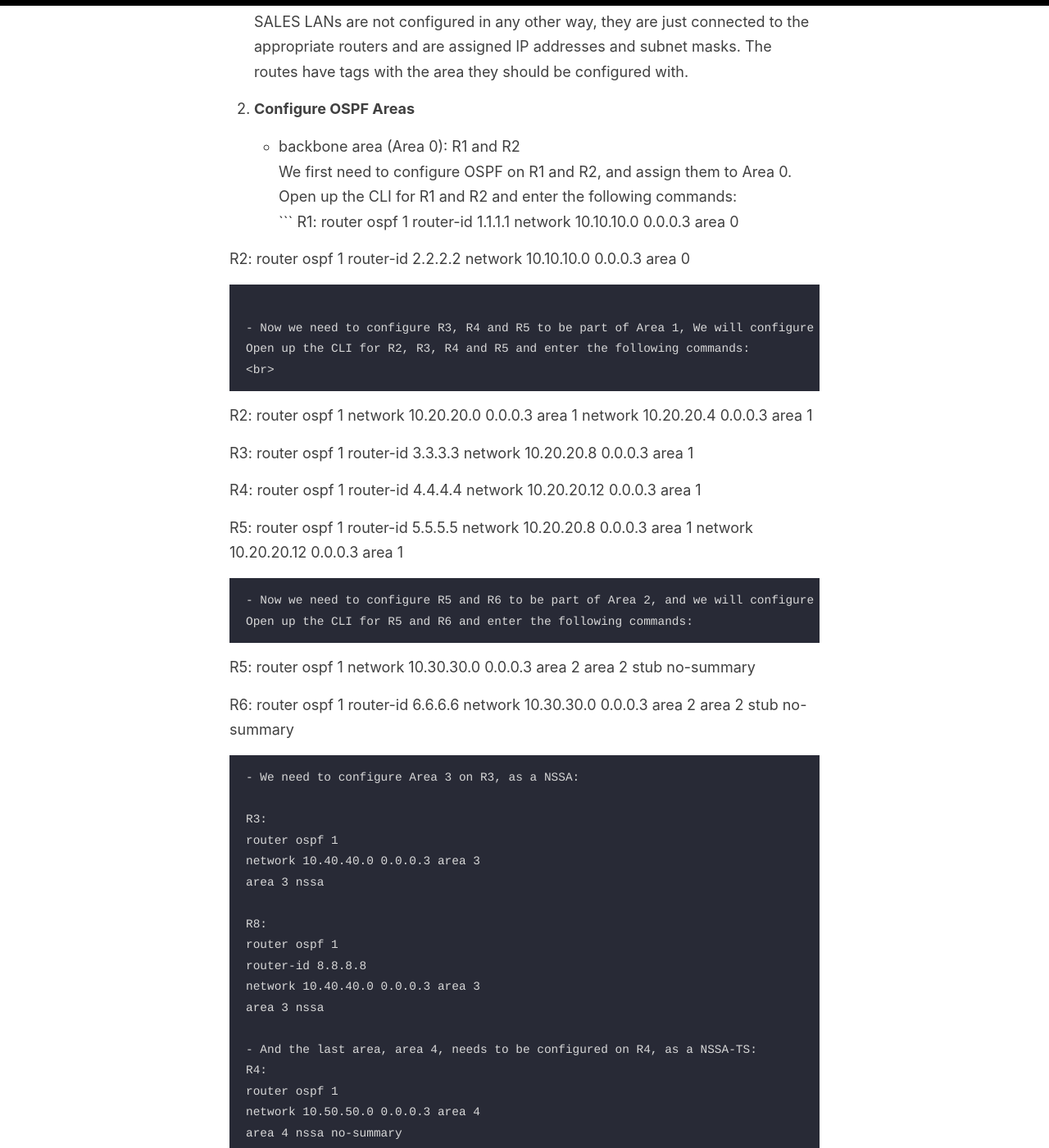
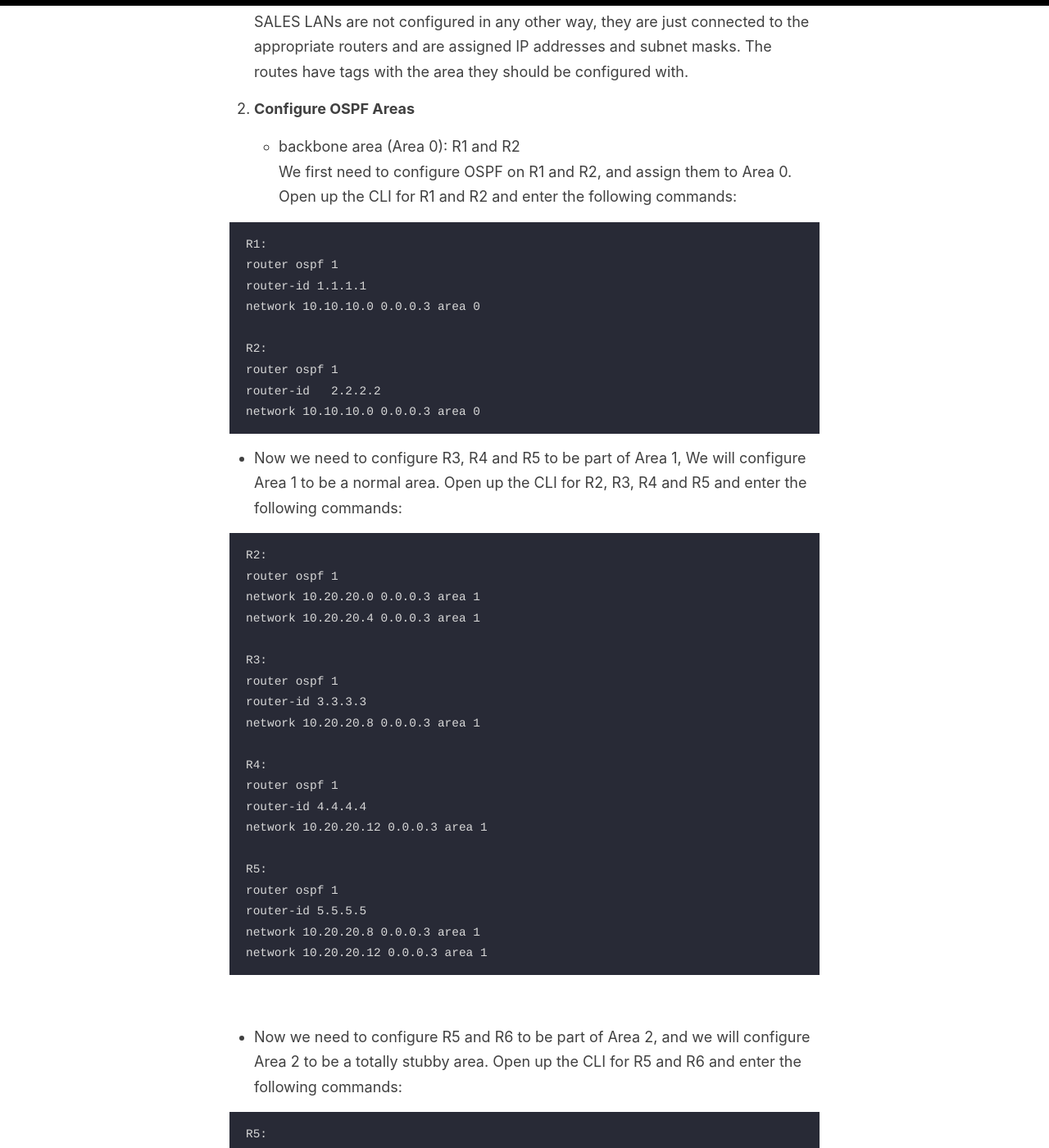
Before and after one commit to dannebrob/dannebrob.github.io, a Jekyll site: the page built from _posts/2026-03-18-CML-bitsize-labs-OSPF-Stub-Area-Lab.md, in a window 1280 px wide and 1400 px high, scrolled down 2295 px. Shown: the whole window at 82% size. Built offline with Jekyll 4.4.1, drawn with Linux system fonts in a browser that asks for light colours; our own code applies the rules of GitHub Pages for plain Markdown files; some of the changed text lies outside the part shown.

Commit message:
Sync lab MD files and root images

````diff
--- a/_posts/2026-03-18-CML-bitsize-labs-OSPF-Stub-Area-Lab.md
+++ b/_posts/2026-03-18-CML-bitsize-labs-OSPF-Stub-Area-Lab.md
@@ -48,6 +48,7 @@ The HR, IT and SALES LANs are not configured in any other way, they are just con
 We first need to configure OSPF on R1 and R2, and assign them to Area 0.
 Open up the CLI for R1 and R2 and enter the following commands:
 <br>
+
 ```
 R1:
 router ospf 1
@@ -63,6 +64,7 @@ network 10.10.10.0 0.0.0.3 area 0
 - Now we need to configure R3, R4 and R5 to be part of Area 1, We will configure Area 1 to be a normal area.
 Open up the CLI for R2, R3, R4 and R5 and enter the following commands:
 <br>
+
 ```
 R2:
 router ospf 1
@@ -84,10 +86,11 @@ router ospf 1
 router-id 5.5.5.5
 network 10.20.20.8 0.0.0.3 area 1
 network 10.20.20.12 0.0.0.3 area 1
-
 ```
+<br>
 - Now we need to configure R5 and R6 to be part of Area 2, and we will configure Area 2 to be a totally stubby area.
 Open up the CLI for R5 and R6 and enter the following commands:
+
 ```
 R5:
 router ospf 1
@@ -101,7 +104,9 @@ network 10.30.30.0 0.0.0.3 area 2
 area 2 stub no-summary
 ```
 - We need to configure Area 3 on R3, as a NSSA:
+<br>
 
+```
 R3:
 router ospf 1
 network 10.40.40.0 0.0.0.3 area 3
@@ -112,8 +117,11 @@ router ospf 1
 router-id 8.8.8.8
 network 10.40.40.0 0.0.0.3 area 3
 area 3 nssa
+```
+<br>
+- And the last area, area 4, needs to be configured on R4, as a NSSA-TS:
 
-- And the last area, area 4, needs to be configured on R4, as a NSSA-TS:
+```
 R4:
 router ospf 1
 network 10.50.50.0 0.0.0.3 area 4
@@ -124,7 +132,8 @@ router ospf 1
 router-id 7.7.7.7
 network 10.50.50.0 0.0.0.3 area 4
 area 4 nssa no-summary
-
+```
+<br>
 
 
 2. **Configure Virtual Links**: If necessary, configure virtual links to connect non-backbone areas to the backbone area.
````
